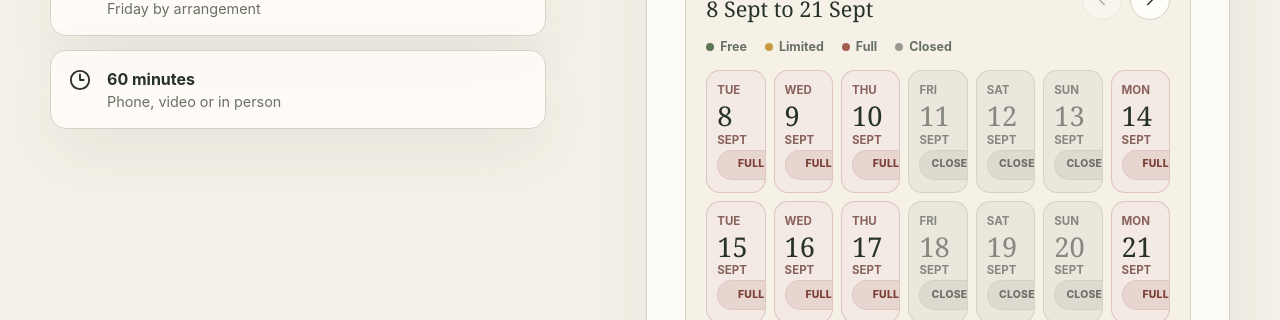
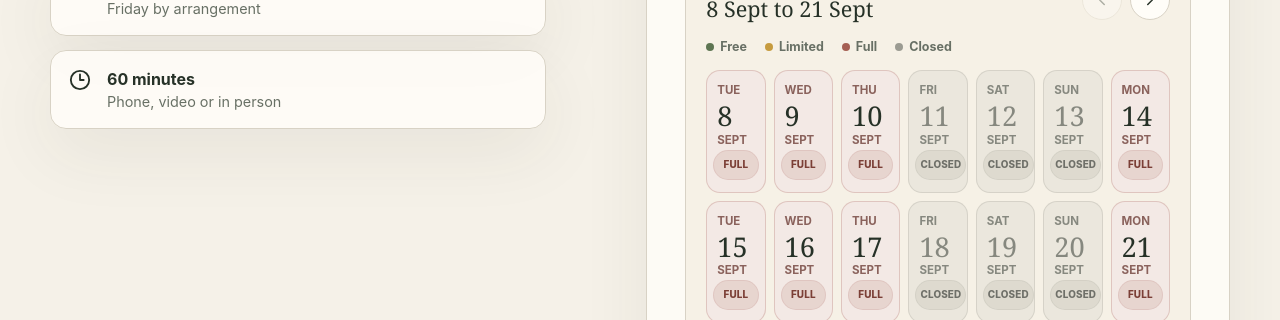
Before and after one commit to haamip/beetit-solutions-web, a React (Vite) app: page /book in a window 1280 px wide. Shown: the part 632-952 px from the top of the page. Built offline with nearby package versions, Linux system fonts and the light colour scheme; no server answers.

Commit message:
Finish booking calendar pill sizing

```diff
--- a/src/booking-calendar.css
+++ b/src/booking-calendar.css
@@ -109,7 +109,7 @@
   justify-items: stretch;
   align-content: start;
   gap: 3px;
-  padding: 12px 10px;
+  padding: 12px 6px;
   border: 1px solid var(--line);
   border-radius: 14px;
   background: var(--paper);
@@ -161,6 +161,7 @@
 
 .availability-weekday,
 .availability-month {
+  padding-inline: 4px;
   color: var(--muted);
   font-size: 0.72rem;
   font-weight: 750;
@@ -169,6 +170,7 @@
 
 .availability-day strong {
   margin-top: 2px;
+  padding-inline: 4px;
   font-family: Georgia, "Times New Roman", serif;
   font-size: 1.7rem;
   font-weight: 500;
@@ -189,20 +191,22 @@
 }
 
 .availability-status {
-  width: 68px;
+  width: 100%;
+  max-width: 72px;
   height: 30px;
+  box-sizing: border-box;
   display: inline-flex;
   align-items: center;
   justify-content: center;
   justify-self: center;
   gap: 4px;
   margin-top: auto;
-  padding: 0 6px;
+  padding: 0 4px;
   border: 1px solid transparent;
   border-radius: 999px;
-  font-size: 0.65rem;
+  font-size: 0.62rem;
   font-weight: 850;
-  letter-spacing: 0.025em;
+  letter-spacing: 0.015em;
   line-height: 1;
   text-align: center;
   text-transform: uppercase;
@@ -272,10 +276,11 @@
 
   .availability-day {
     min-height: 108px;
+    padding-inline: 10px;
   }
 
   .availability-status {
-    width: 76px;
+    max-width: 82px;
     height: 32px;
     font-size: 0.66rem;
   }
```
